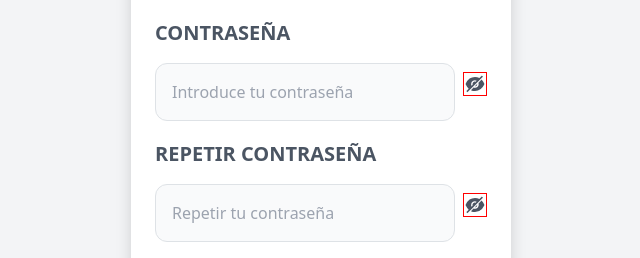
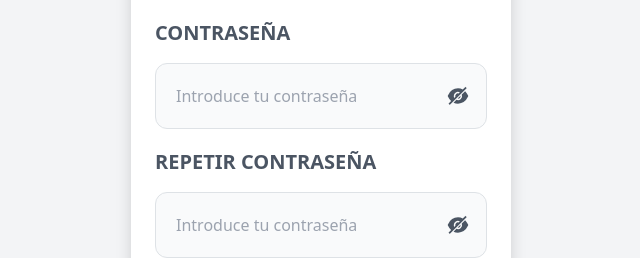
Before and after one commit to sandro132/CoAPP, a React (Vite) app in the folder frontend/: page /registrar in a window 1280 px wide. Shown: the part 553-811 px from the top of the page, without its empty margins (319-959 px from the left). Built offline with nearby package versions, Linux system fonts and the light colour scheme.

Commit message:
add and update files

```diff
--- /dev/null
+++ b/frontend/src/components/Union.jsx
@@ -0,0 +1,31 @@
+import React, { useState } from 'react';
+import { AiFillEye, AiFillEyeInvisible } from 'react-icons/ai';
+
+const Union = () => {
+  const [showPwd, setShowPwd] = useState(false);
+  const [password, setPassword] = useState('');
+
+  const handleTogglePwdVisibility = () => {
+    setShowPwd(!showPwd);
+  };
+
+  const inputType = showPwd ? 'text' : 'password';
+  const eyeIcon = showPwd ? <AiFillEye className='text-2xl ml-2 text-gray-600' /> : <AiFillEyeInvisible className='text-2xl ml-2 text-gray-600' />;
+
+  return (
+    <div className="w-full mt-3 p-3 border rounded-xl bg-gray-50 items-center justify-center flex flex-row">
+      <input
+        type={inputType}
+        placeholder="Introduce tu contraseña"
+        className="w-full p-1 bg-gray-50 "
+        value={password}
+        onChange={(e) => setPassword(e.target.value)}
+      />
+      <div onClick={handleTogglePwdVisibility}>
+        {eyeIcon}
+      </div>
+    </div>
+  );
+};
+
+export default Union;
--- a/frontend/src/paginas/Login.jsx
+++ b/frontend/src/paginas/Login.jsx
@@ -3,8 +3,7 @@ import { Link } from "react-router-dom";
 import Alerta from "../components/Alerta";
 import clienteAxios from "../config/clienteAxios";
 import useAuth from "../hooks/useAuth";
-import {AiFillEye} from "react-icons/ai"
-import {AiFillEyeInvisible} from "react-icons/ai"
+import Union from "../components/Union";
 
 const Login = () => {
   const [email, setEmail] = useState("");
@@ -93,19 +92,10 @@ const Login = () => {
               htmlFor="password"
             >
               Contraseña
-            </label>
-            <div className="flex flex-row items-center justify-center">
-             <input
-              id="password"
-              type={showPwd ? "text" : "password"}
-              placeholder="Introduce tu contraseña"
-              className="w-full mt-3 p-3 border rounded-xl bg-gray-50"
-              value={password}
-              onChange={(e) => setPassword(e.target.value)}
-            />
-            <div onClick={() => setShowPwd(!showPwd)} >
-              {showPwd ? <AiFillEye className='text-2xl ml-2 text-gray-600' /> : <AiFillEyeInvisible className='debug text-2xl ml-2 text-gray-600'  />}
-            </div>
+              </label>
+              <span className="icon-eye"></span>
+              <div className="flex flex-row items-center justify-center">
+                 <Union />
             </div>
           </div>
 
--- a/frontend/src/paginas/Registrar.jsx
+++ b/frontend/src/paginas/Registrar.jsx
@@ -3,9 +3,7 @@ import { Link } from "react-router-dom";
 import Alerta from '../components/Alerta';
 import Drop from '../components/Drop';
 import clienteAxios from '../config/clienteAxios';
-import {AiFillEye} from "react-icons/ai"
-import {AiFillEyeInvisible} from "react-icons/ai"
-
+import Union from '../components/Union';
 
 
 const Registrar = () => {
@@ -144,21 +142,8 @@ const Registrar = () => {
               </label>
               <span className="icon-eye"></span>
               <div className="flex flex-row items-center justify-center">
-                <input
-                  id="password"
-                  type={showPwd ? "text" : "password"}
-                  placeholder="Introduce tu contraseña"
-                  className="w-full mt-3 p-3 border rounded-xl bg-gray-50"
-                  value={password}
-                  onChange={(e) => setPassword(e.target.value)}
-                />
-                <div onClick={() => setShowPwd(!showPwd)}>
-                  {showPwd ? (
-                    <AiFillEye className="text-2xl ml-2 text-gray-600" />
-                  ) : (
-                    <AiFillEyeInvisible className="debug text-2xl ml-2 text-gray-600" />
-                  )}
-                </div>
+
+                <Union />
               </div>
             </div>
 
@@ -169,24 +154,11 @@ const Registrar = () => {
               >
                 Repetir Contraseña
               </label>
+              <span className="icon-eye"></span>
               <div className="flex flex-row items-center justify-center">
-                <input
-                  id="password2"
-                  type={showPwd ? "text" : "password"}
-                  placeholder="Repetir tu contraseña"
-                  className="w-full mt-3 p-3 border rounded-xl bg-gray-50"
-                  value={repetirpassword}
-                  onChange={(e) => setRepetirPassword(e.target.value)}
-                />
-                <div onClick={() => setShowPwd(!showPwd)}>
-                  {showPwd ? (
-                    <AiFillEye className="text-2xl ml-2 text-gray-600" />
-                  ) : (
-                    <AiFillEyeInvisible className="debug text-2xl ml-2 text-gray-600" />
-                  )}
+                 <Union />
                 </div>
               </div>
-            </div>
 
             <input
               type="submit"
```
